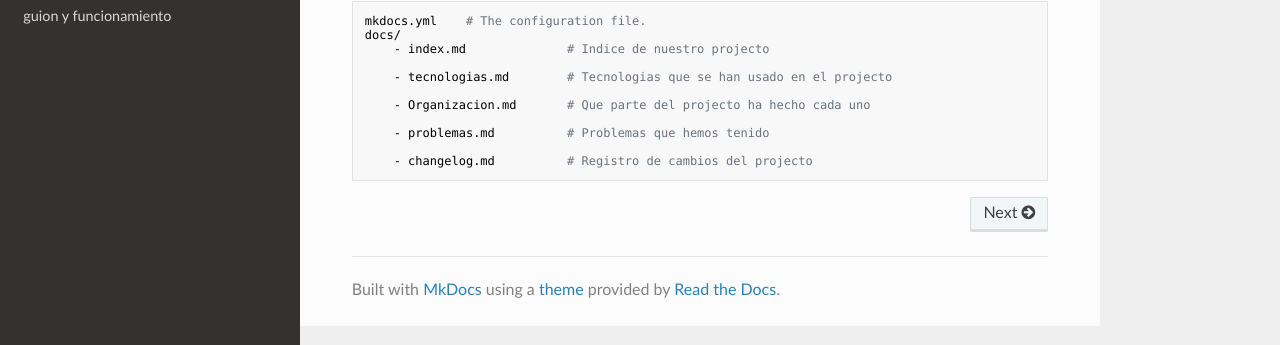
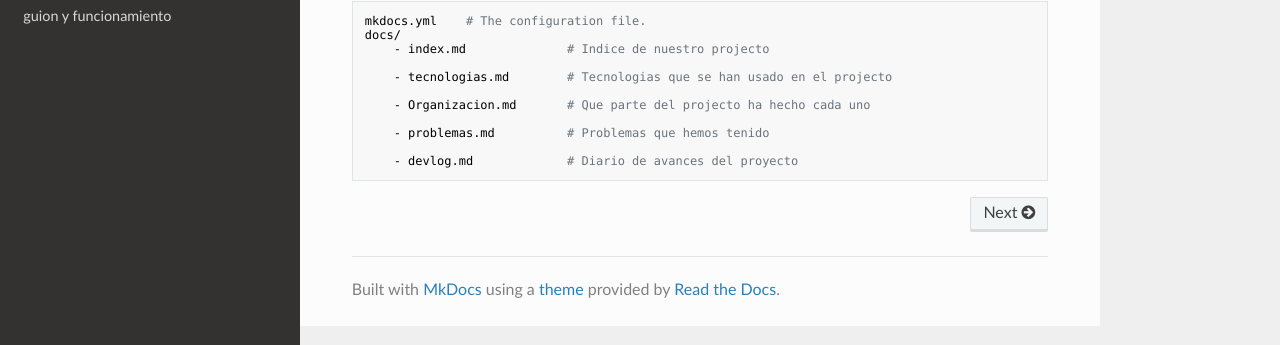
Before and after one commit to FernandoRR73/FernandoRR73.github.io, an MkDocs documentation site: the page built from docs/index.md, in a window 1280 px wide. Shown: the part 299-644 px from the top of the page. Built offline with MkDocs 1.6.1, drawn with Linux system fonts in a browser that asks for light colours; nearby versions of some CDN libraries.

Commit message:
Add files via upload

```diff
--- a/docs/index.md
+++ b/docs/index.md
@@ -15,4 +15,4 @@
 
         - problemas.md          # Problemas que hemos tenido
 
-        - changelog.md          # Registro de cambios del projecto
+        - devlog.md             # Diario de avances del proyecto
```
